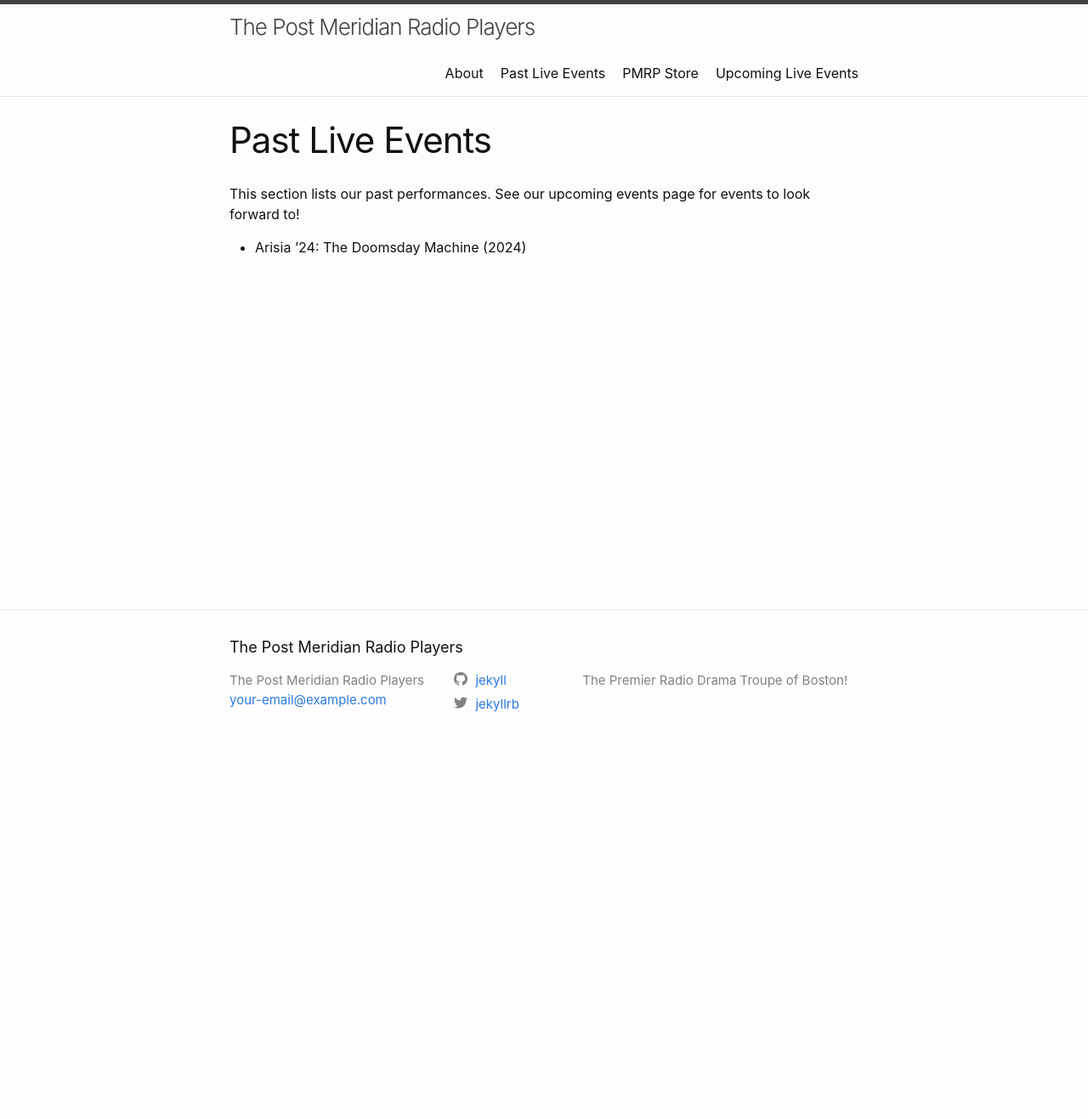
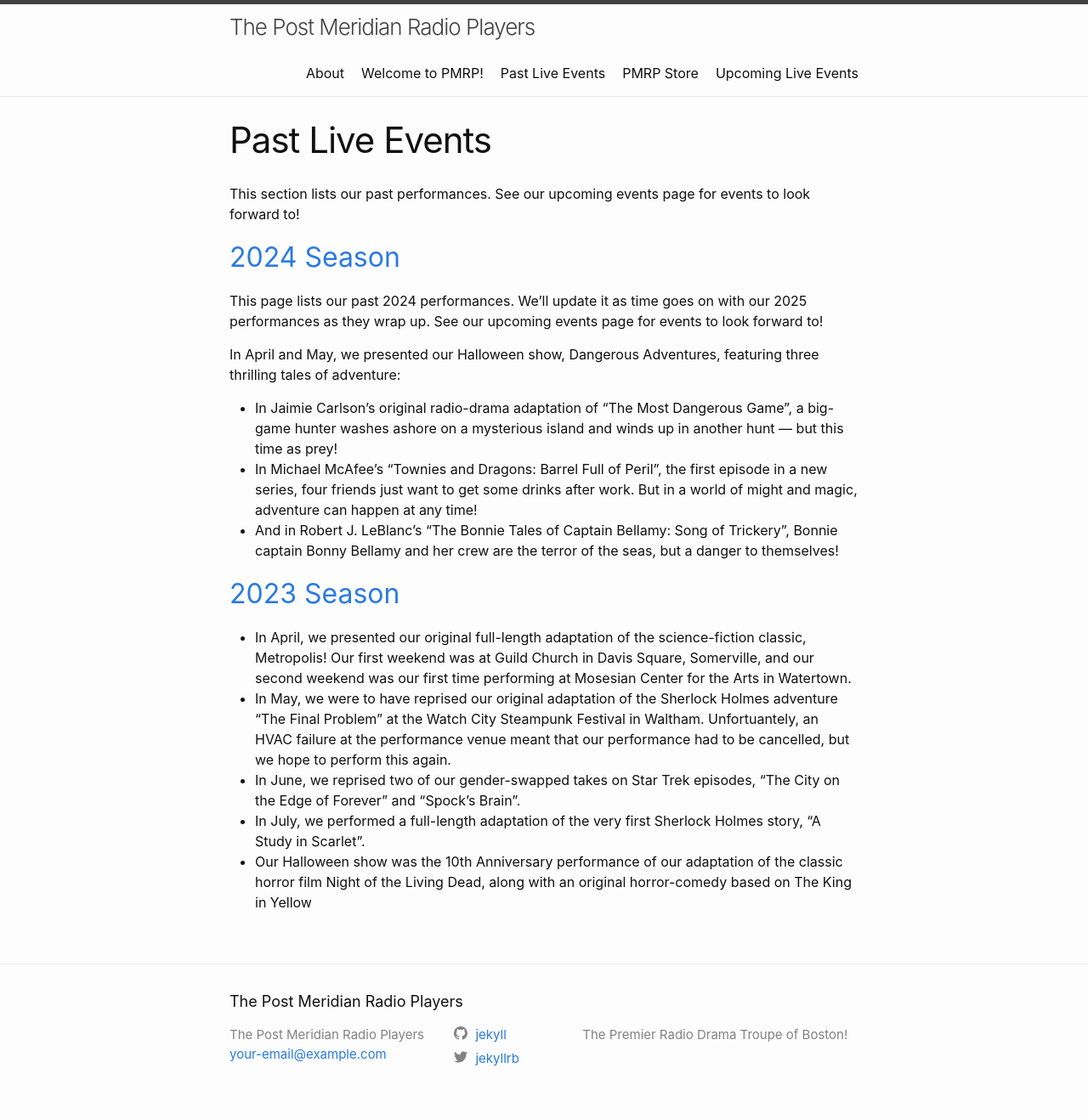
Before and after one commit to pmrp-boston/pmrp_2025, a Jekyll site: the page built from past.markdown, in a window 1280 px wide. Shown: the whole page at 85% size. Built offline with Jekyll 4.4.1, drawn with Linux system fonts in a browser that asks for light colours; before the commit the page ends 900 px from its top, so only the background shows below that.

Commit message:
Put events into seasons

```diff
--- a/_config.yml
+++ b/_config.yml
@@ -20,7 +20,7 @@
 
 domain: kadauber.github.io
 url: https://kadauber.github.io
-baseurl: /pmrp_2025/
+baseurl: /pmrp_2025
 
 title: The Post Meridian Radio Players
 email: your-email@example.com
@@ -37,11 +37,17 @@ plugins:
 collections:
   events:
     output: true
+  seasons:
+    output: true
+
+jekyll_admin:
+  homepage: "pages"
 
 # Exclude from processing.
 # The following items will not be processed, by default.
 # Any item listed under the `exclude:` key here will be automatically added to
 # the internal "default list".
+
 #
 # Excluded items can be processed by explicitly listing the directories or
 # their entries' file path in the `include:` list.
--- /dev/null
+++ b/_seasons/2023.md
@@ -0,0 +1,10 @@
+---
+layout: season
+season_id: 2023
+title: 2023 Season
+---
+- In April, we presented our original full-length adaptation of the science-fiction classic, Metropolis! Our first weekend was at Guild Church in Davis Square, Somerville, and our second weekend was our first time performing at Mosesian Center for the Arts in Watertown.
+- In May, we were to have reprised our original adaptation of the Sherlock Holmes adventure “The Final Problem” at the Watch City Steampunk Festival in Waltham. Unfortuantely, an HVAC failure at the performance venue meant that our performance had to be cancelled, but we hope to perform this again.
+- In June, we reprised two of our gender-swapped takes on Star Trek episodes, “The City on the Edge of Forever” and “Spock’s Brain”.
+- In July, we performed a full-length adaptation of the very first Sherlock Holmes story, “A Study in Scarlet”.
+- Our Halloween show was the 10th Anniversary performance of our adaptation of the classic horror film Night of the Living Dead, along with an original horror-comedy based on The King in Yellow
--- /dev/null
+++ b/_seasons/2024.md
@@ -0,0 +1,11 @@
+---
+layout: season
+season_id: 2024
+title: 2024 Season
+---
+This page lists our past 2024 performances. We’ll update it as time goes on with our 2025 performances as they wrap up. See our upcoming events page for events to look forward to!
+
+In April and May, we presented our Halloween show, Dangerous Adventures, featuring three thrilling tales of adventure:
+- In Jaimie Carlson’s original radio-drama adaptation of “The Most Dangerous Game”, a big-game hunter washes ashore on a mysterious island and winds up in another hunt — but this time as prey!
+- In Michael McAfee’s “Townies and Dragons: Barrel Full of Peril”, the first episode in a new series, four friends just want to get some drinks after work. But in a world of might and magic, adventure can happen at any time!
+- And in Robert J. LeBlanc’s “The Bonnie Tales of Captain Bellamy: Song of Trickery”, Bonnie captain Bonny Bellamy and her crew are the terror of the seas, but a danger to themselves!
--- a/past.markdown
+++ b/past.markdown
@@ -5,8 +5,15 @@ permalink: /past
 ---
 This section lists our past performances. See our upcoming events page for events to look forward to!
 
-{% for event in site.events %}
-{% if event.year < 2025 %}
-- {{ event.title }} ({{ event.year }})
-{% endif %}
+{% comment %}
+Sort the seasons in reverse ID order.
+{% endcomment %}
+{% assign sorted_seasons = site.seasons | sort: "season_id" | reverse %}
+
+{% for season in sorted_seasons %}
+{% unless season.current %}
+{% assign season_file_path = season.path %}
+## [{{ season.title }}]({{ season.url | relative_url }})
+{{ season.content }}
+{% endunless %}
 {% endfor %}
```
Also changed, not shown: _events/arisia24.md (+1 -1 lines), _events/bullets.md (+1 -1 lines), _events/menagerie.md (+1 -1 lines), _events/metropolis.md (added, +19 -0 lines), _layouts/season.html (added, +30 -0 lines), _seasons/2025.md (added, +12 -0 lines), index.markdown (+12 -0 lines).
